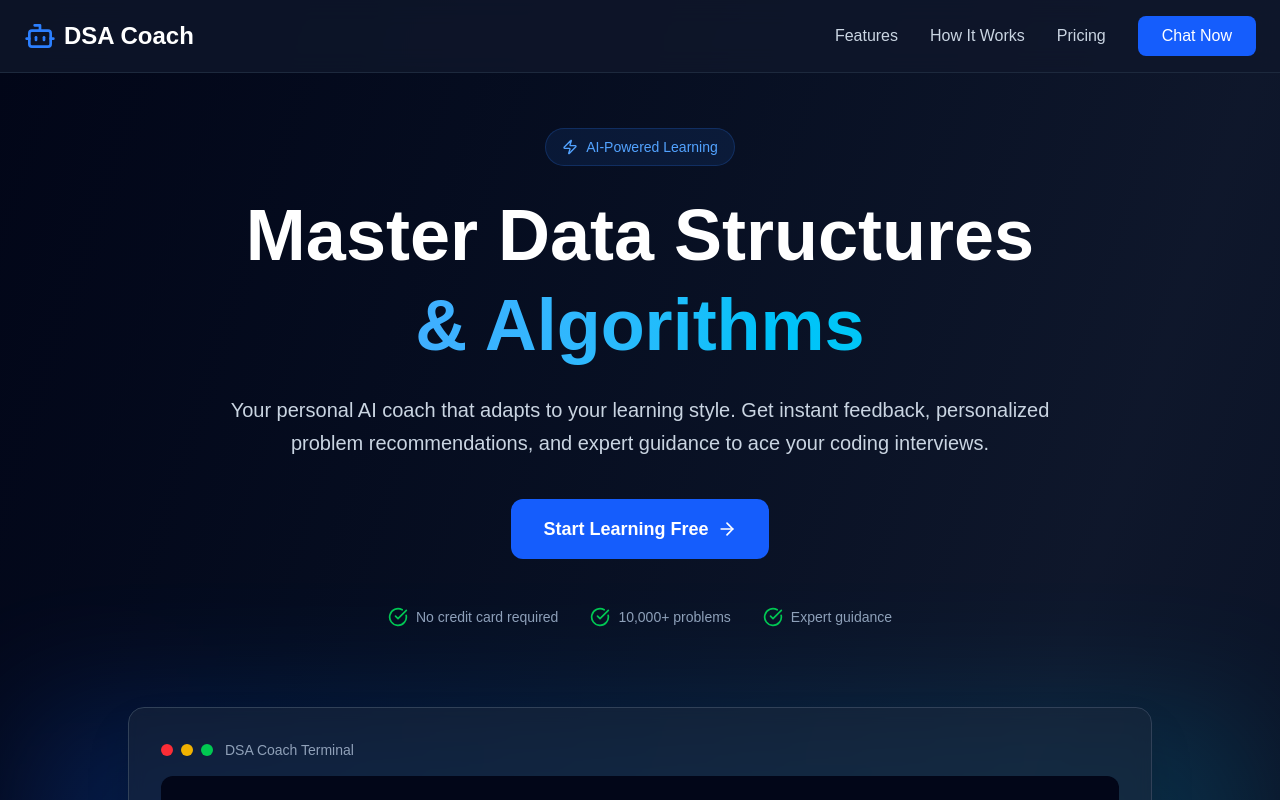
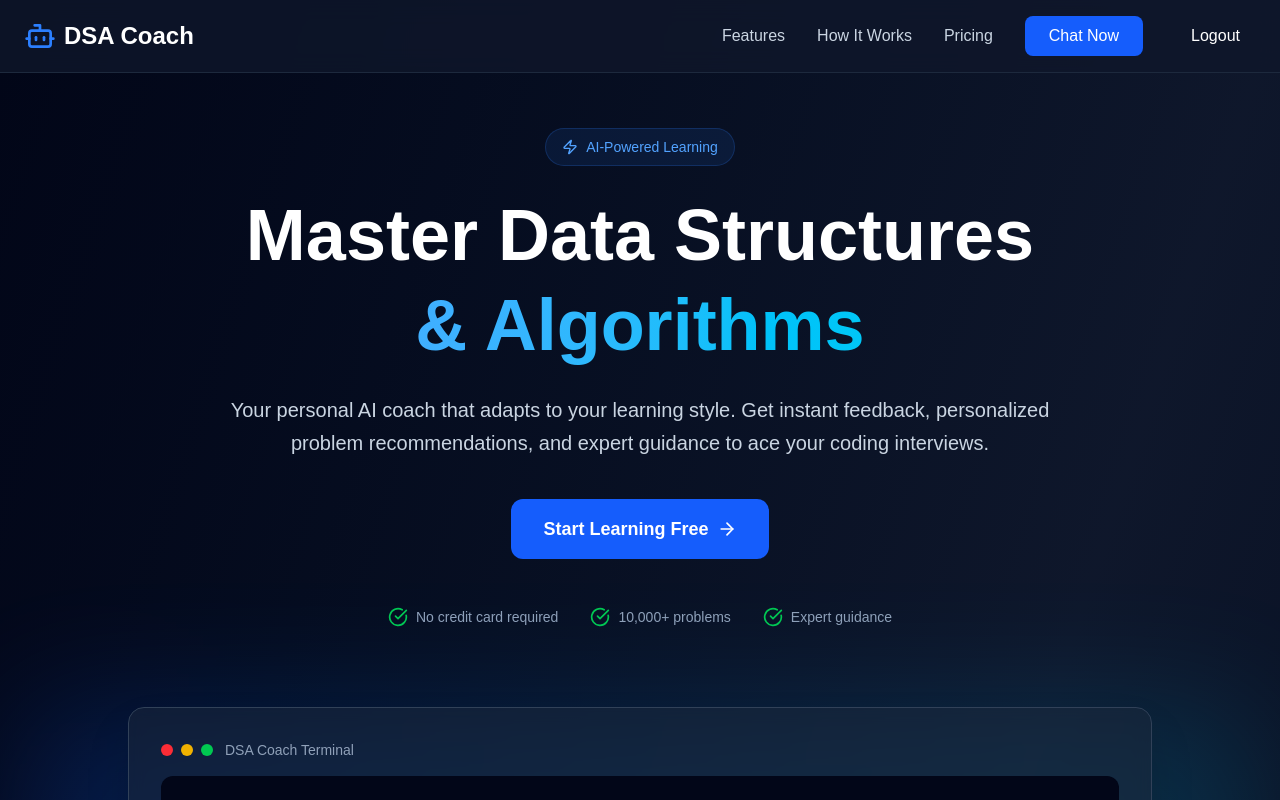
Before and after one commit to nisshchayarathi/dsa-coach, a Next.js app: page / in a window 1280 px wide. Shown: the top 800 px of the page. Built offline with nearby package versions, Linux system fonts and the light colour scheme; no server answers; sample sign-in values are in the browser's storage.

Commit message:
updated rate limit

```diff
--- a/app/page.tsx
+++ b/app/page.tsx
@@ -12,7 +12,7 @@ import {
 } from "lucide-react";
 import { getServerSession } from "next-auth";
 import { authOptions } from "@/lib/auth/auth";
-
+import LogoutButton from "./signout/page";
 
 
 async function App() {
@@ -56,6 +56,7 @@ async function App() {
             >
               Signup
             </Link>
+            {session ? <LogoutButton/> : ""}
           </div>
         </div>
       </nav>
--- a/app/signout/page.tsx
+++ b/app/signout/page.tsx
@@ -5,7 +5,7 @@ import { signOut } from "next-auth/react";
 export default function LogoutButton() {
   return (
     <button
-      onClick={() => signOut({ callbackUrl: "/signin" })} // redirect to /login after logout
+      onClick={() => signOut({ callbackUrl: "/" })} // redirect to /login after logout
       className="px-4 py-2  text-white rounded"
     >
       Logout
```
